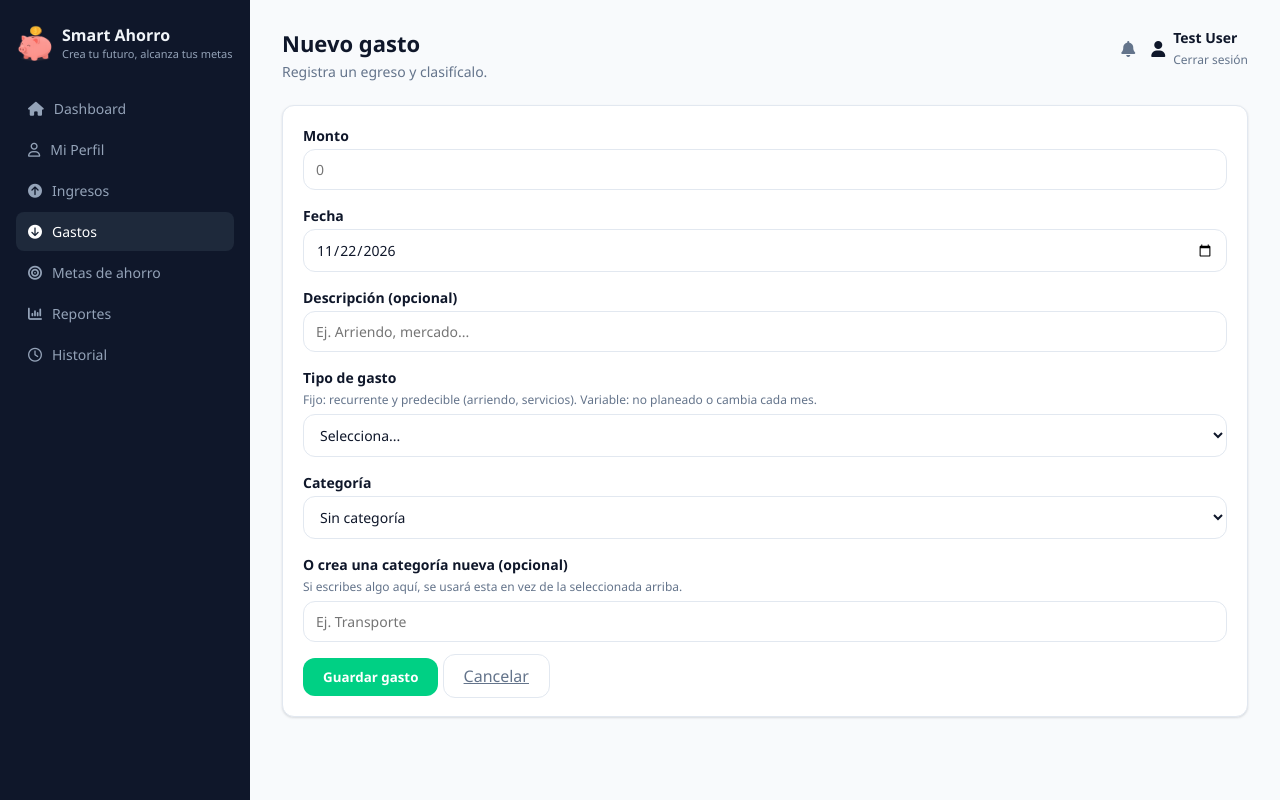
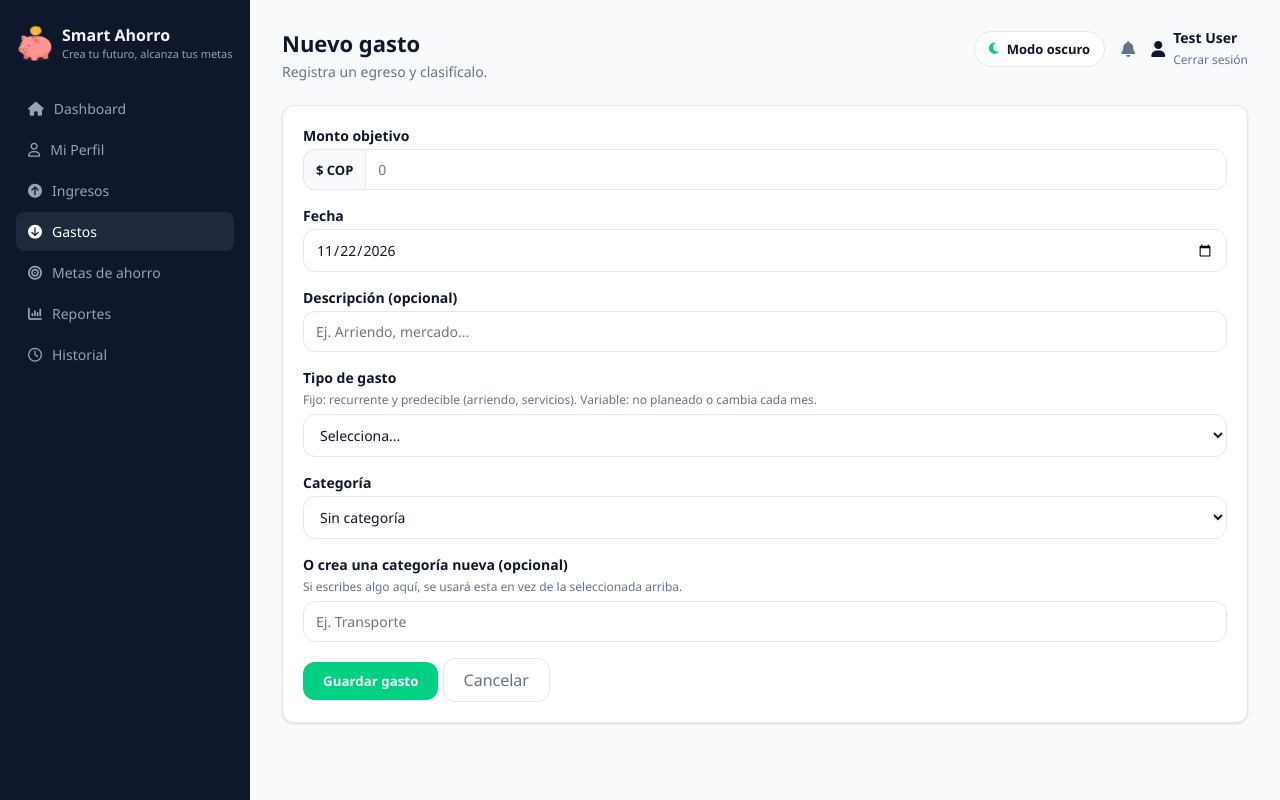
Before and after one commit to johana-23/Ahorro-Smart, a Laravel app: page /gastos/create in a window 1280 px wide. Run offline with Laravel 12, Linux system fonts and the light colour scheme; a user stored in the database is signed in; data comes from the database, SQL or seed files in the repository; data that the repository does not hold is empty.

Commit message:
feat: agregar modo claro/oscuro y formato de moneda COP

```diff
--- a/public/css/layout.css
+++ b/public/css/layout.css
@@ -20,7 +20,7 @@ body { margin: 0; }
 
 .content { flex: 1; padding: 28px 32px; }
 
-.header { display: flex; justify-content: space-between; align-items: flex-start; margin-bottom: 24px; }
+.header { display: flex; justify-content: space-between; align-items: flex-start; margin-bottom: 24px; color: var(--texto-principal); }
 .header h1 { margin: 0 0 4px 0; font-size: 22px; }
 .header p { margin: 0; color: var(--texto-secundario); font-size: 14px; }
 
@@ -31,7 +31,6 @@ body { margin: 0; }
 
 /* =========================================================
    AUTH — pantallas públicas de login / registro / recuperación
-   Reutiliza SOLO las variables de theme.css, sin colores propios.
    ========================================================= */
 .auth-shell { display: flex; min-height: 100vh; background: var(--fondo); }
 
@@ -51,11 +50,9 @@ body { margin: 0; }
 .auth-link-secundario { display: block; text-align: center; margin-top: 16px; font-size: 14px; color: var(--texto-secundario); text-decoration: none; }
 .auth-link-secundario strong { color: var(--primario); }
 
-.auth-image { flex: 1 1 45%;  display: flex; align-items: center; justify-content: center; }
+.auth-image { flex: 1 1 45%; display: flex; align-items: center; justify-content: center; }
 .auth-image img { max-width: 78%; max-height: 78%; object-fit: contain; }
 
-/* Campo de contraseña con ícono de mostrar/ocultar (reutilizable en login,
-   registro y restablecimiento de contraseña) */
 .campo-password { position: relative; }
 .campo-password input { padding-right: 42px; }
 .campo-password .toggle-password {
@@ -119,7 +116,66 @@ body { margin: 0; }
 
 .landing-footer { border-top: 1px solid var(--borde); padding: 22px 0 36px; display: flex; justify-content: space-between; font-size: 13px; color: var(--texto-secundario); }
 
+/* =========================================================
+   Control de apariencia y campos monetarios
+   ========================================================= */
+.theme-toggle {
+  display: inline-flex;
+  align-items: center;
+  justify-content: center;
+  gap: 8px;
+  border: 1px solid var(--borde);
+  border-radius: 999px;
+  padding: 8px 14px;
+  background: var(--superficie);
+  color: var(--texto-principal);
+  cursor: pointer;
+  font-size: 13px;
+  font-weight: 600;
+  white-space: nowrap;
+  transition: border-color 0.15s ease, color 0.15s ease;
+}
+.theme-toggle:hover { border-color: var(--primario); color: var(--primario); }
+.theme-toggle i { color: var(--primario); }
+
+.auth-theme-bar {
+  position: fixed;
+  top: 20px;
+  right: 24px;
+  z-index: 20;
+}
+
+.currency-field {
+  display: flex;
+  align-items: center;
+  width: 100%;
+}
+.currency-field .currency-prefix {
+  display: flex;
+  align-items: center;
+  align-self: stretch;
+  padding: 0 12px;
+  border: 1px solid var(--borde);
+  border-right: 0;
+  border-radius: var(--radio) 0 0 var(--radio);
+  background: var(--fondo);
+  color: var(--texto-principal);
+  font-weight: 600;
+  font-size: 13px;
+  white-space: nowrap;
+}
+.campo .currency-field input {
+  min-width: 0;
+  border-radius: 0 var(--radio) var(--radio) 0;
+}
+.campo .currency-field:focus-within .currency-prefix {
+  border-color: var(--primario);
+}
+
 @media (max-width: 820px) {
   .landing-hero h1 { font-size: 32px; }
   .landing-nav-links a.link { display: none; }
+  .content { padding: 20px 16px; }
+  .header { gap: 14px; flex-wrap: wrap; }
+  .usuario { flex-wrap: wrap; }
 }
--- a/public/css/theme.css
+++ b/public/css/theme.css
@@ -37,9 +36,45 @@
   --sombra: 0 1px 3px rgba(15, 23, 42, 0.08), 0 1px 2px rgba(15, 23, 42, 0.06);
 }
 
-body {
+:root[data-theme="light"] {
+  color-scheme: light;
+}
+
+:root[data-theme="dark"] {
+  color-scheme: dark;
+  --fondo: #0B1220;
+  --superficie: #111C2E;
+  --borde: #2A3A50;
+  --texto-principal: #F1F5F9;
+  --texto-secundario: #A7B4C5;
+
+  --sidebar-fondo: #070D18;
+  --sidebar-texto: #F1F5F9;
+  --sidebar-texto-secundario: #A7B4C5;
+  --sidebar-activo: #1B2A40;
+
+  --planta-necesita-agua: #FB923C;
+  --sombra: 0 1px 3px rgba(0, 0, 0, 0.28), 0 1px 2px rgba(0, 0, 0, 0.2);
+}
+
+body,
+.auth-shell {
   background: var(--fondo);
   color: var(--texto-principal);
+}
+
+input,
+select,
+textarea {
+  color-scheme: inherit;
+}
+
+hr {
+  border-color: var(--borde);
+}
+
+a {
+  color: var(--acento);
 }
 
 /* ---------- Botones ---------- */
@@ -62,6 +99,12 @@ body {
   padding: 10px 20px;
   border-radius: var(--radio);
   cursor: pointer;
+  text-decoration: none;
+  display: inline-block;
+}
+.btn-secundario:hover {
+  border-color: var(--texto-secundario);
+  color: var(--texto-principal);
 }
 
 .btn-gradiente {
--- /dev/null
+++ b/public/js/theme-and-currency.js
@@ -0,0 +1,116 @@
+(() => {
+  const STORAGE_KEY = 'smart-ahorro-theme';
+  const root = document.documentElement;
+
+  const updateThemeControls = (theme) => {
+    const isDark = theme === 'dark';
+    document.querySelectorAll('[data-theme-toggle]').forEach((btn) => {
+      const icon = btn.querySelector('[data-theme-icon]');
+      const text = btn.querySelector('[data-theme-text]');
+      if (icon) {
+        icon.className = isDark ? 'fa-solid fa-sun' : 'fa-solid fa-moon';
+      }
+      if (text) {
+        text.textContent = isDark ? 'Modo claro' : 'Modo oscuro';
+      }
+      btn.setAttribute('aria-label', isDark ? 'Activar modo claro' : 'Activar modo oscuro');
+    });
+  };
+
+  const applyTheme = (theme) => {
+    root.setAttribute('data-theme', theme);
+    localStorage.setItem(STORAGE_KEY, theme);
+    updateThemeControls(theme);
+    window.dispatchEvent(new CustomEvent('smart-ahorro-theme-changed', { detail: theme }));
+  };
+
+  const initialTheme = root.getAttribute('data-theme') || localStorage.getItem(STORAGE_KEY) || 'light';
+  updateThemeControls(initialTheme);
+
+  document.querySelectorAll('[data-theme-toggle]').forEach((btn) => {
+    btn.addEventListener('click', () => {
+      const nextTheme = root.getAttribute('data-theme') === 'dark' ? 'light' : 'dark';
+      applyTheme(nextTheme);
+    });
+  });
+
+  const parseAmount = (value) => {
+    let clean = String(value ?? '').replace(/[^0-9.,]/g, '');
+    if (!clean) return '';
+
+    if (clean.includes(',')) {
+      clean = clean.replace(/\./g, '').replace(',', '.');
+    } else if (clean.includes('.')) {
+      const parts = clean.split('.');
+      const lastPart = parts[parts.length - 1];
+      if (parts.length === 2 && lastPart.length <= 2 && lastPart.length > 0 && parts[0].length <= 3) {
+        clean = parts[0] + '.' + lastPart;
+      } else if (parts.length > 2 || lastPart.length === 3) {
+        clean = parts.join('');
+      } else if (lastPart.length <= 2) {
+        clean = parts.slice(0, -1).join('') + '.' + lastPart;
+      } else {
+        clean = parts.join('');
+      }
+    }
+
+    const numericParts = clean.split('.');
+    if (numericParts.length > 2) {
+      clean = numericParts[0] + '.' + numericParts.slice(1).join('');
+    }
+    return clean;
+  };
+
+  const formatCOP = (value) => {
+    const clean = parseAmount(value);
+    if (!clean || clean === '.') return '';
+    const [integerPart, decimalPart] = clean.split('.');
+    const cleanInt = (integerPart || '0').replace(/^0+(?=\d)/, '');
+    const grouped = cleanInt.replace(/\B(?=(\d{3})+(?!\d))/g, '.');
+    if (decimalPart !== undefined && decimalPart.length > 0 && Number(decimalPart) > 0) {
+      return grouped + ',' + decimalPart.slice(0, 2);
+    }
+    return grouped;
+  };
+
+  document.querySelectorAll('[data-currency-input]').forEach((input) => {
+    input.type = 'text';
+    input.inputMode = 'decimal';
+    input.autocomplete = 'off';
+
+    if (input.value !== '') {
+      input.value = formatCOP(input.value);
+    }
+
+    input.addEventListener('input', () => {
+      const raw = input.value.replace(/[^0-9.,]/g, '');
+      const hasComma = raw.endsWith(',');
+      if (hasComma) {
+        const base = formatCOP(raw.slice(0, -1));
+        input.value = (base || '0') + ',';
+        return;
+      }
+      if (raw.includes(',')) {
+        const [intRaw, decRaw] = raw.split(',');
+        const formattedInt = formatCOP(intRaw) || '0';
+        input.value = formattedInt + ',' + decRaw.replace(/[^0-9]/g, '').slice(0, 2);
+        return;
+      }
+      input.value = formatCOP(raw);
+    });
+
+    input.addEventListener('blur', () => {
+      input.value = formatCOP(input.value);
+    });
+
+    const form = input.closest('form');
+    if (form && !form.dataset.currencySubmitBound) {
+      form.dataset.currencySubmitBound = 'true';
+      form.addEventListener('submit', () => {
+        form.querySelectorAll('[data-currency-input]').forEach((field) => {
+          field.value = parseAmount(field.value);
+        });
+      });
+    }
+  });
+})();
--- a/resources/views/auth/register.blade.php
+++ b/resources/views/auth/register.blade.php
@@ -3,6 +3,9 @@
   <head>
     <meta charset="UTF-8" />
     <meta name="viewport" content="width=device-width, initial-scale=1.0" />
+    <script>
+      document.documentElement.setAttribute('data-theme', localStorage.getItem('smart-ahorro-theme') || 'light');
+    </script>
     <title>Registro - Smart Ahorro</title>
     <link rel="stylesheet" href="{{ asset('css/theme.css') }}" />
     <link rel="stylesheet" href="{{ asset('css/layout.css') }}" />
--- a/resources/views/gastos/create.blade.php
+++ b/resources/views/gastos/create.blade.php
@@ -10,8 +10,11 @@
       @csrf
 
       <div class="campo">
-        <label for="monto">Monto</label>
-        <input type="number" step="0.01" min="0.01" name="monto" id="monto" value="{{ old('monto') }}" placeholder="0" required />
+        <label for="monto_objetivo">Monto objetivo</label>
+        <div class="currency-field">
+          <span class="currency-prefix">$ COP</span>
+          <input type="text" inputmode="decimal" data-currency-input name="monto_objetivo" id="monto_objetivo" value="{{ old('monto_objetivo') }}" placeholder="0" required />
+        </div>
       </div>
 
       <div class="campo">
--- a/resources/views/gastos/edit.blade.php
+++ b/resources/views/gastos/edit.blade.php
@@ -11,7 +11,10 @@
 
       <div class="campo">
         <label for="monto">Monto</label>
-        <input type="number" step="0.01" min="0.01" name="monto" id="monto" value="{{ old('monto', $gasto->monto) }}" required />
+        <div class="currency-field">
+          <span class="currency-prefix">$ COP</span>
+          <input type="text" inputmode="decimal" data-currency-input name="monto" id="monto" value="{{ old('monto', $gasto->monto) }}" placeholder="0" required />
+        </div>
       </div>
 
       <div class="campo">
--- a/resources/views/layouts/app.blade.php
+++ b/resources/views/layouts/app.blade.php
@@ -4,6 +4,12 @@
     <meta charset="UTF-8" />
     <meta name="viewport" content="width=device-width, initial-scale=1.0" />
     <title>@yield('title', 'Smart Ahorro')</title>
+    <script>
+      (() => {
+        const savedTheme = localStorage.getItem('smart-ahorro-theme') || 'light';
+        document.documentElement.setAttribute('data-theme', savedTheme);
+      })();
+    </script>
     <link rel="stylesheet" href="{{ asset('css/theme.css') }}" />
     <link rel="stylesheet" href="{{ asset('css/layout.css') }}" />
     @yield('extra-css')
@@ -42,7 +48,8 @@
             <i class="fa-solid fa-chart-column"></i> Reportes
           </a>
           <a href="{{ route('historial.index') }}" class="{{ request()->routeIs('historial.*') ? 'active' : '' }}">
-            <i class="fa-regular fa-clock"></i> Historial</a>
+            <i class="fa-regular fa-clock"></i> Historial
+          </a>
         </nav>
       </aside>
 
@@ -54,6 +61,10 @@
           </div>
 
           <div class="usuario">
+            <button type="button" class="theme-toggle" data-theme-toggle aria-label="Cambiar tema">
+              <i class="fa-solid fa-moon" data-theme-icon></i>
+              <span data-theme-text>Modo oscuro</span>
+            </button>
             <a href="{{ route('notificaciones.index') }}" style="color:var(--texto-secundario);"><i class="fa-solid fa-bell"></i></a>
             <div class="perfil">
               <i class="fa-solid fa-user"></i>
@@ -75,5 +86,7 @@
         @yield('content')
       </main>
     </div>
+
+    <script src="{{ asset('js/theme-and-currency.js') }}"></script>
   </body>
 </html>
--- a/resources/views/metas/create.blade.php
+++ b/resources/views/metas/create.blade.php
@@ -17,7 +17,10 @@
 
       <div class="campo">
         <label for="monto_objetivo">Monto objetivo</label>
-        <input type="number" step="0.01" min="1" name="monto_objetivo" id="monto_objetivo" value="{{ old('monto_objetivo') }}" required />
+        <div class="currency-field">
+          <span class="currency-prefix">$ COP</span>
+          <input type="text" inputmode="decimal" data-currency-input step="0.01" min="1" name="monto_objetivo" id="monto_objetivo" value="{{ old('monto_objetivo') }}" required />
+        </div>
       </div>
 
       <div class="campo">
```
Also changed, not shown: other parts of public/css/theme.css (+22 -7 lines), resources/views/auth/login.blade.php (+12 -0 lines), resources/views/ingresos/create.blade.php (+5 -2 lines), resources/views/ingresos/edit.blade.php (+5 -2 lines), resources/views/landing.blade.php (+9 -2 lines), resources/views/metas/show.blade.php (+5 -2 lines), resources/views/perfil/edit.blade.php (+10 -11 lines).
